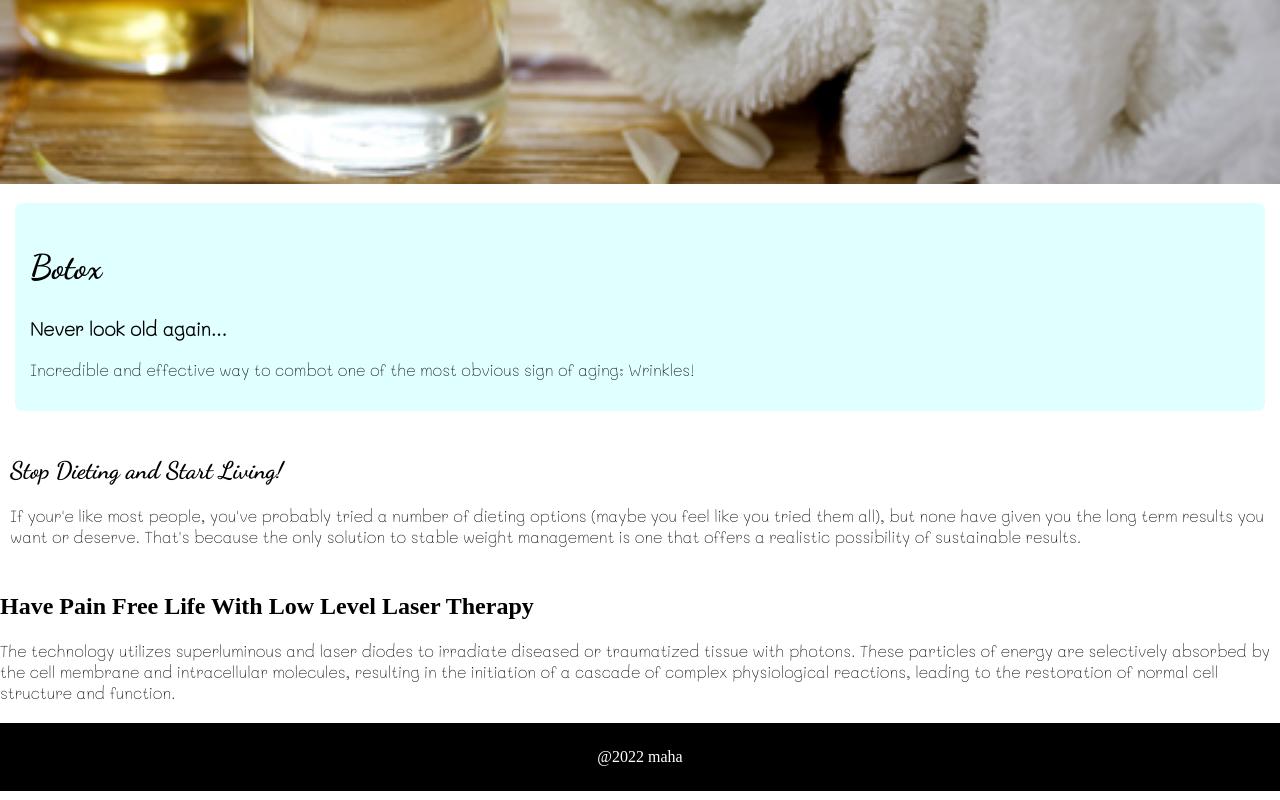
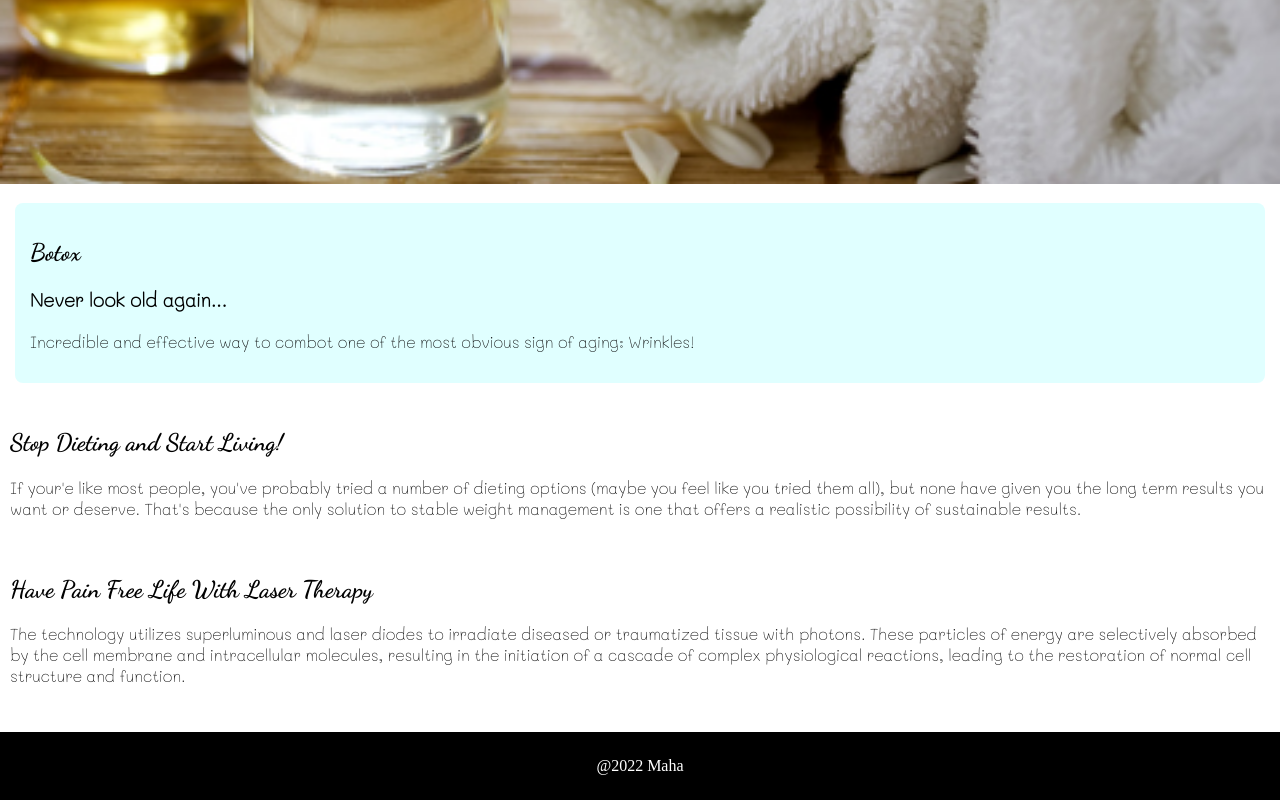
Before and after one commit to Mahalakshmi-24/cpnt260-a1, a plain HTML site: page index.html in a window 1280 px wide. Shown: the part 651-1451 px from the top of the page. Drawn offline with nearby package versions, Linux system fonts and the light colour scheme.

Commit message:
font style added

```diff
--- a/assets/css/style.css
+++ b/assets/css/style.css
@@ -48,14 +48,15 @@ footer {
   margin-top: 20px;
   padding: 25px;
 }
-.image-content h2 {
+.image-content h2,
+.paragraph-container h2 {
   font-family: 'Dancing Script', cursive;
-  font-size: 34px;
 }
 .image-content h3 ,p {
   font-family: 'Mali', cursive;
 }
-.content-container {
+.content-container ,
+.paragraph-container {
  padding: 10px;
 }
 .content-container h2{
--- a/index.html
+++ b/index.html
@@ -51,7 +51,7 @@
       <p>If your'e like most people, you've probably tried a number of dieting options (maybe you feel like you tried them all), but none have given you the long term results you want or deserve. That's because the only solution to stable weight management is one that offers a realistic possibility of sustainable results.
    </div>
    <div class="paragraph-container">
-    <h2>Have Pain Free Life With Low Level Laser Therapy</h2>
+    <h2>Have Pain Free Life With Laser Therapy</h2>
     <p>The technology utilizes superluminous and laser diodes to irradiate diseased or traumatized tissue with photons. These particles of energy are selectively absorbed by the cell membrane and intracellular molecules, resulting in the initiation of a cascade of complex physiological reactions, leading to the restoration of normal cell structure and function.</p>
     <article>
 
@@ -59,7 +59,7 @@
    </div>
 </div>
 <footer>
-  @2022 maha
+  @2022 Maha
 </footer>
 </body>
 </html>
```
